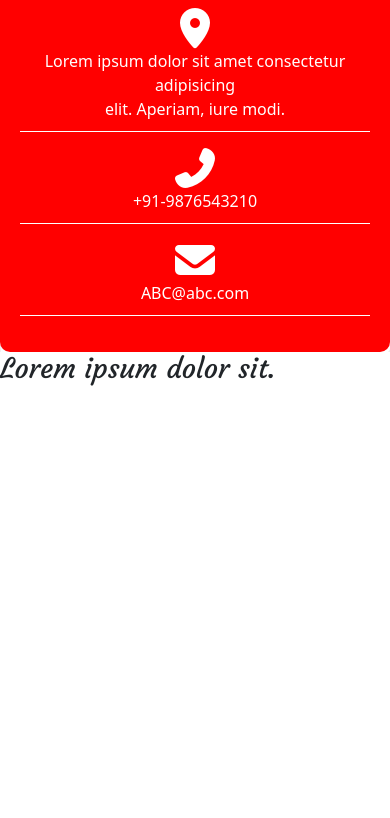
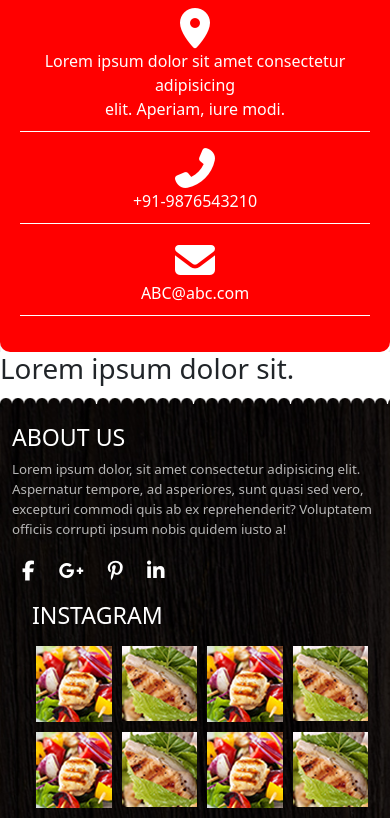
Before and after one commit to hilal193/cs-site-chef-20, a website: page index.html in a window 390 px wide. Shown: the part 6679-7497 px from the top of the page. Before the commit the page ends 7072 px from the top, so only its background shows below. Drawn offline with nearby package versions, Linux system fonts and the light colour scheme.

Commit message:
footer 1/2

```diff
--- a/index.html
+++ b/index.html
@@ -107,6 +107,7 @@
                 </ul>
             </div>
         </div>
+
     </header>
 
     <!-- section carte  -->
@@ -570,6 +571,71 @@
 
     <h1>Lorem ipsum dolor sit.</h1>
 
+    <footer>
+        <div id="footer_bg">
+            <!-- demi boule img -->
+        </div>
+
+        <div class="container">
+            <div class="row">
+                <div class="col-lg-4 col-sm-12 col-md-12 text-md-center">
+                    <div class="pt-3">
+                        <h3>ABOUT US</h3>
+                        <p id="petit">
+                            Lorem ipsum dolor, sit amet consectetur adipisicing elit. Aspernatur tempore, ad asperiores, sunt quasi sed vero, excepturi commodi quis ab ex reprehenderit? Voluptatem officiis corrupti ipsum nobis quidem iusto a!
+                        </p>
+                    </div>
+                    <div class="logo_footer">
+                        <a href="#"><i class="fab fa-facebook-f"></i></a>
+                        <a href="#"><i class="fab fa-google-plus-g"></i></a>
+                        <a href="#"><i class="fab fa-pinterest-p"></i></a>
+                        <a href="#"><i class="fab fa-linkedin-in"></i></a>
+                    </div>
+                </div>
+
+                <div class="col-lg-4 col-sm-12 col-md-12 pt-3 text-md-center">
+                    <h3 class="mb-3" style="padding-left: 20px;">INSTAGRAM</h3>
+                    <div class="container" id="images">
+                        <div class="row">
+                            <div class="col-3">
+                                <img src="./public/img/instragram_gallery_img1.jpg" alt="img1">
+                            </div>
+
+                            <div class="col-3">
+                                <img src="./public/img/instragram_gallery_img2.jpg" alt="img2">
+                            </div>
+
+                            <div class="col-3">
+                                <img src="./public/img/instragram_gallery_img1.jpg" alt="img1">
+                            </div>
+
+                            <div class="col-3">
+                                <img src="./public/img/instragram_gallery_img2.jpg" alt="img2">
+                            </div>
+                        </div>
+
+                        <div class="row">
+                            <div class="col-3">
+                                <img src="./public/img/instragram_gallery_img1.jpg" alt="img1">
+                            </div>
+
+                            <div class="col-3">
+                                <img src="./public/img/instragram_gallery_img2.jpg" alt="img2">
+                            </div>
+
+                            <div class="col-3">
+                                <img src="./public/img/instragram_gallery_img1.jpg" alt="img1">
+                            </div>
+
+                            <div class="col-3">
+                                <img src="./public/img/instragram_gallery_img2.jpg" alt="img2">
+                            </div>
+                        </div>
+                    </div>
+                </div>
+            </div>
+        </div>
+    </footer>
     <!-- script -->
     <script src="./node_modules/bootstrap/dist/js/bootstrap.js"></script>
     <script src="./node_modules/@popperjs/core/dist/umd/popper.js"></script>
--- a/src/scss/modules/_footer.scss
+++ b/src/scss/modules/_footer.scss
@@ -1,5 +1,39 @@
-body{
-    h1{
-        font-family: courgette;
+// body{
+//     h1{
+//         font-family: courgette;
+//     }
+// }
+
+footer{
+    background-image: url(../../../public/img/footer_background.jpg);
+    background-size: cover;
+    background-repeat: no-repeat;
+    color: white;
+    #footer_bg{
+        background-image: url("../../../public/img/footer_bottom_decoration_img.png");
+        height: 15px;
     }
+    #petit{
+
+            font-size: smaller;
+            opacity: 0.7;
+    }
+    #images{
+        .row{
+            margin-bottom: 10px;
+        }
+    }
+    .logo_footer{
+        a{
+            color: white;
+            i{
+                padding: 5px 0;
+                font-size: 20px;
+                margin: 0 10px;
+            }
+
+        }
+    }
+
+
 }
--- a/src/scss/modules/_header.scss
+++ b/src/scss/modules/_header.scss
@@ -3,6 +3,7 @@ header {
     display: flex;
     justify-content: center;
     border-bottom: 5px dashed black;
+
 
     .uppercase{
         text-transform: uppercase;
```
Also changed, not shown: public/css/app.css, 1 other file.
